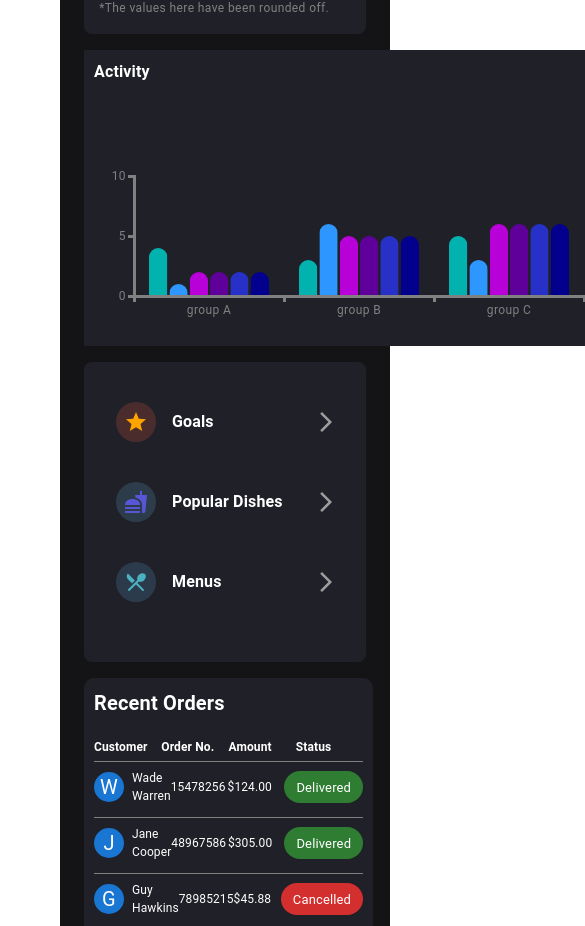
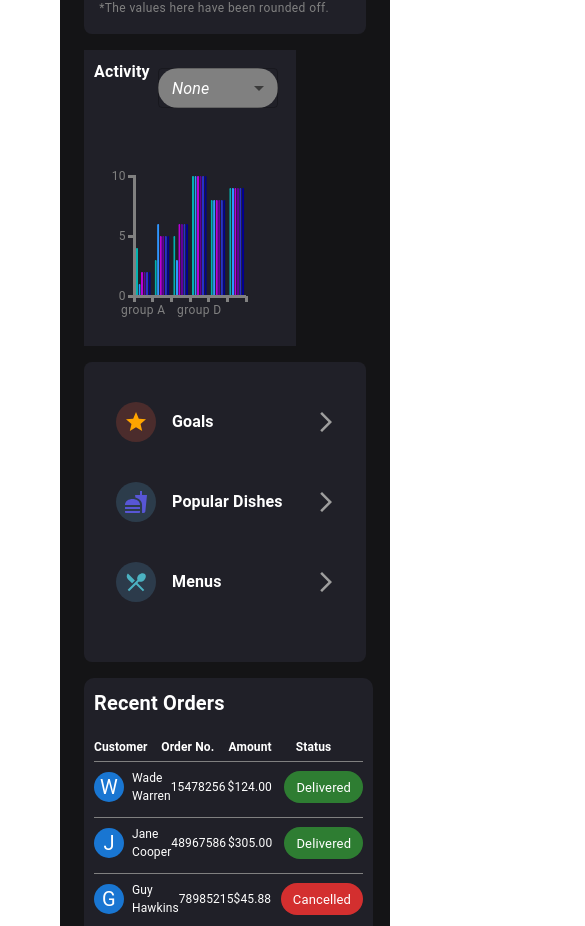
Before and after one commit to yashlande/fitpo-assignment, a React (Create React App) app: page / in a window 390 px wide. Shown: the part 1174-2100 px from the top of the page, 585 px wide, since content can reach past the window. Built offline with nearby package versions, Linux system fonts and the light colour scheme.

Commit message:
YashL: chart responsive changes

```diff
--- a/src/components/Chart.js
+++ b/src/components/Chart.js
@@ -7,7 +7,9 @@ import { Color } from "../constants/Colors";
 
 function useResizeObserver() {
   const ref = useRef();
-  const [dimensions, setDimensions] = useState({ width: 1000 });
+  const [dimensions, setDimensions] = useState({
+    width: window.innerWidth - 250,
+  });
 
   useEffect(() => {
     const handleResize = () => {
```
